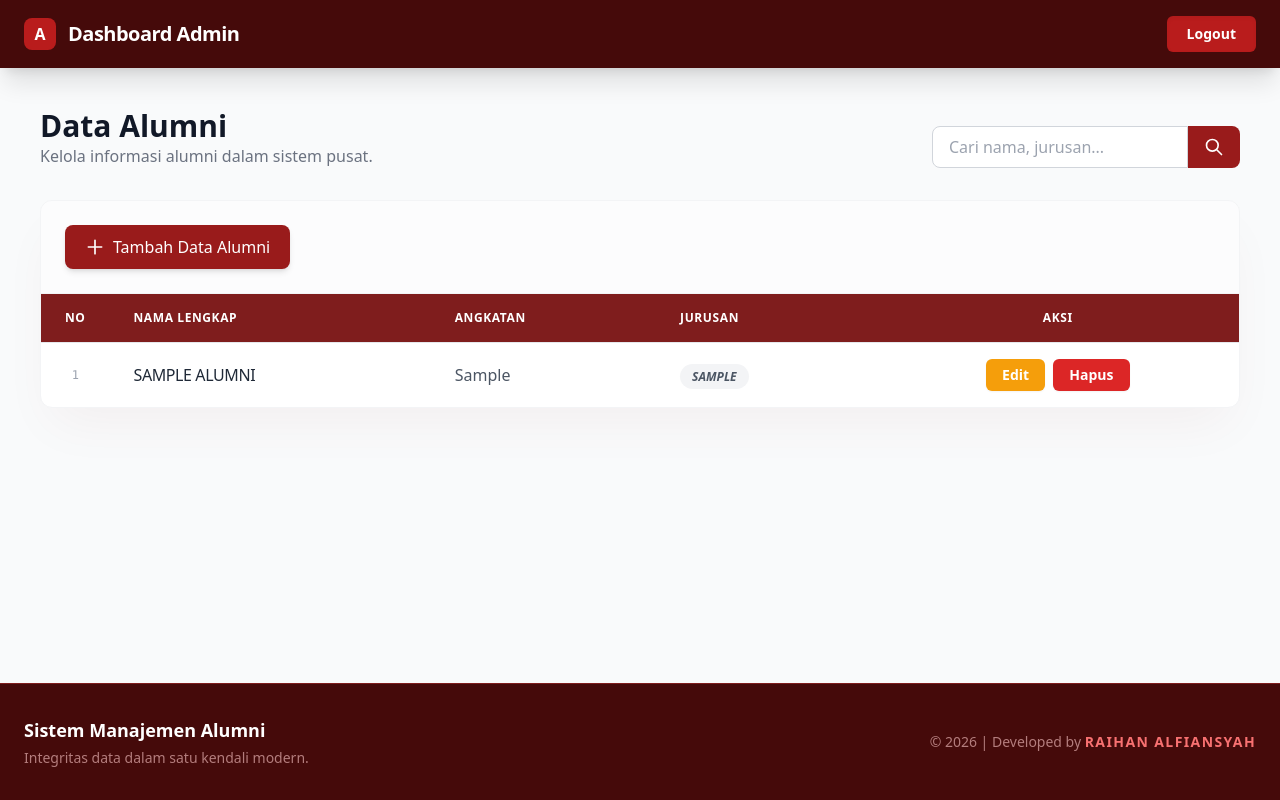
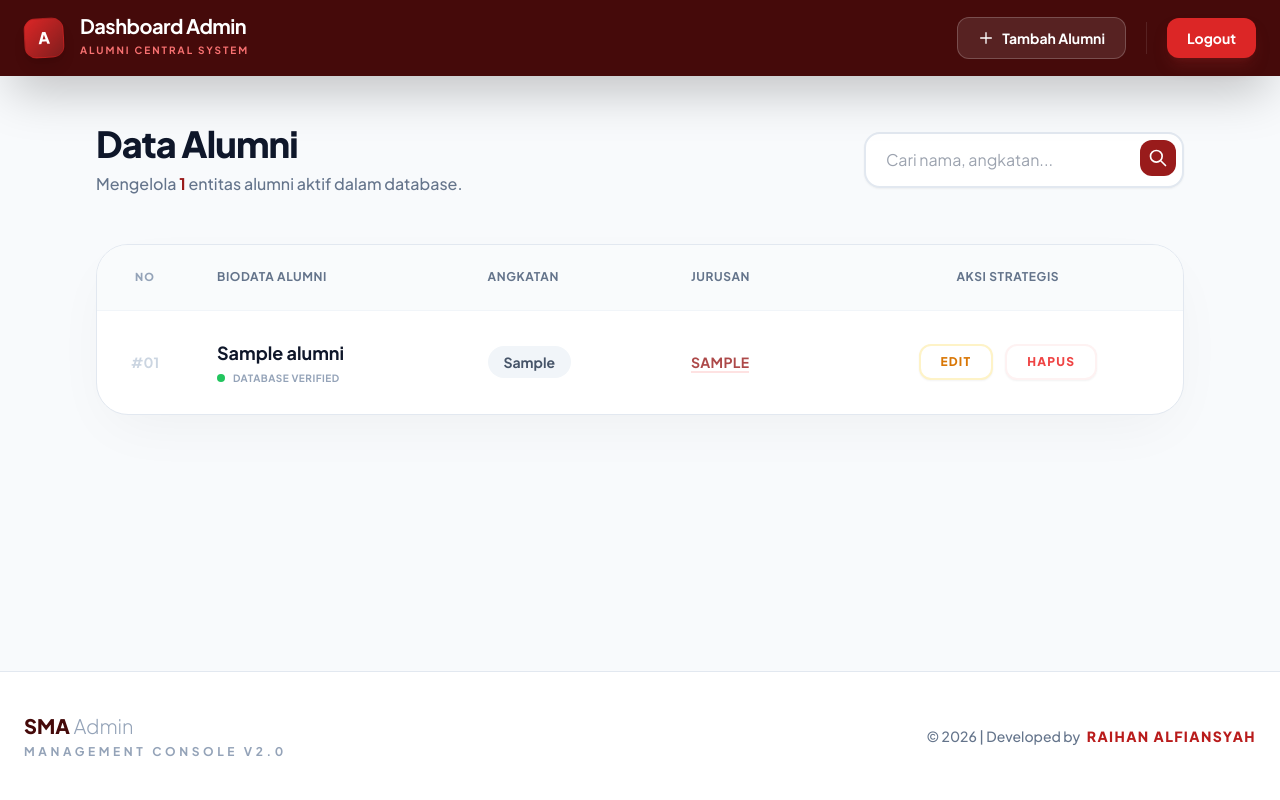
Before and after one commit to Raihanal123/CRUD_Level_4, a PHP site: page /dashboard_admin.php in a window 1280 px wide. Run offline with PHP 8.4, Linux system fonts and the light colour scheme; the visitor is signed in with stand-in values (Sample User, id 1); tables that the repository leaves empty or names only in its code hold one stand-in row (values such as "Sample post"); some libraries are stand-ins or nearby versions.

Commit message:
"Update desain dashboard alumni"

```diff
--- a/dashboard_admin.php
+++ b/dashboard_admin.php
@@ -12,11 +12,9 @@ if ($_SESSION['role'] != 'admin' && $_SESSION['role'] != 'superadmin') {
     exit;
 }
 
-// Fitur Search Logika
 $keyword = "";
 if (isset($_POST['search'])) {
-    $keyword = $_POST['keyword'];
-    // Mencari berdasarkan nama, angkatan, atau jurusan
+    $keyword = mysqli_real_escape_string($koneksi, $_POST['keyword']);
     $query = "SELECT * FROM alumni WHERE
               nama LIKE '%$keyword%' OR
               angkatan LIKE '%$keyword%' OR
@@ -30,95 +28,116 @@ $data = mysqli_query($koneksi, $query);
 
 <!DOCTYPE html>
 <html lang="id">
-
 <head>
     <meta charset="UTF-8">
+    <meta name="viewport" content="width=device-width, initial-scale=1.0">
     <title>Dashboard Admin | Alumni</title>
     <script src="https://cdn.tailwindcss.com"></script>
+    <link href="https://fonts.googleapis.com/css2?family=Plus+Jakarta+Sans:wght@300;400;500;600;700;800&display=swap" rel="stylesheet">
     <style>
+        body { font-family: 'Plus Jakarta Sans', sans-serif; }
         ::-webkit-scrollbar { width: 8px; }
-        ::-webkit-scrollbar-track { background: #1a1a1a; }
-        ::-webkit-scrollbar-thumb { background: #7f1d1d; border-radius: 4px; }
+        ::-webkit-scrollbar-track { background: #f1f1f1; }
+        ::-webkit-scrollbar-thumb { background: #7f1d1d; border-radius: 10px; }
         ::-webkit-scrollbar-thumb:hover { background: #991b1b; }
+        .glass-card { background: rgba(255, 255, 255, 0.9); backdrop-filter: blur(10px); }
     </style>
 </head>
 
-<body class="bg-gray-50 flex flex-col min-h-screen font-sans">
+<body class="bg-[#f8fafc] flex flex-col min-h-screen text-slate-800">
 
-    <nav class="bg-red-950 text-white shadow-xl">
+    <nav class="bg-red-950 text-white shadow-2xl sticky top-0 z-50">
         <div class="max-w-7xl mx-auto px-6 py-4 flex justify-between items-center">
-            <div class="flex items-center space-x-3">
-                <div class="w-8 h-8 bg-red-700 rounded-lg flex items-center justify-center font-bold">A</div>
-                <h1 class="text-xl font-bold tracking-tight">Dashboard Admin</h1>
+            <div class="flex items-center space-x-4">
+                <div class="w-10 h-10 bg-gradient-to-br from-red-600 to-red-900 rounded-xl flex items-center justify-center font-black shadow-lg transform -rotate-3 border border-red-700/50">A</div>
+                <div>
+                    <h1 class="text-xl font-bold tracking-tight leading-none">Dashboard Admin</h1>
+                    <span class="text-[10px] text-red-400 uppercase tracking-[0.2em] font-bold">Alumni Central System</span>
                 </div>
-            <a href="logout.php"
-               class="bg-red-700 hover:bg-red-600 transition-colors px-5 py-2 rounded-md text-sm font-semibold shadow-inner">
+            </div>
+
+            <div class="flex items-center gap-3">
+                <a href="tambah.php" class="hidden md:flex items-center bg-white/10 hover:bg-white/20 border border-white/20 px-5 py-2.5 rounded-xl text-sm font-bold transition-all hover:scale-105 active:scale-95 group">
+                    <svg class="w-4 h-4 mr-2 group-hover:rotate-90 transition-transform" fill="none" stroke="currentColor" viewBox="0 0 24 24"><path stroke-linecap="round" stroke-linejoin="round" stroke-width="2" d="M12 4v16m8-8H4"></path></svg>
+                    Tambah Alumni
+                </a>
+                <div class="h-8 w-px bg-white/10 mx-2 hidden md:block"></div>
+                <a href="logout.php" class="bg-red-600 hover:bg-red-500 transition-all px-5 py-2.5 rounded-xl text-sm font-bold shadow-lg shadow-red-900/40">
                     Logout
                 </a>
             </div>
+        </div>
     </nav>
 
-    <main class="flex-grow p-6 md:p-10">
+    <main class="flex-grow p-6 md:p-12 lg:px-24">
         <div class="max-w-7xl mx-auto">
 
-            <div class="mb-8 flex flex-col md:flex-row md:items-end justify-between gap-4">
+            <div class="mb-12 flex flex-col lg:flex-row lg:items-center justify-between gap-8">
                 <div>
-                    <h2 class="text-3xl font-extrabold text-gray-900">Data Alumni</h2>
-                    <p class="text-gray-500">Kelola informasi alumni dalam sistem pusat.</p>
+                    <h2 class="text-4xl font-extrabold text-slate-900 tracking-tight">Data Alumni</h2>
+                    <p class="text-slate-500 mt-2 font-medium">Mengelola <span class="text-red-800 font-bold"><?= mysqli_num_rows($data) ?></span> entitas alumni aktif dalam database.</p>
                 </div>
 
-                <form action="" method="POST" class="flex w-full md:w-auto">
-                    <input type="text" name="keyword" value="<?= $keyword ?>" placeholder="Cari nama, jurusan..."
-                           class="w-full md:w-64 px-4 py-2 rounded-l-lg border border-gray-300 focus:outline-none focus:ring-2 focus:ring-red-800 focus:border-transparent">
-                    <button type="submit" name="search" class="bg-red-800 text-white px-4 py-2 rounded-r-lg hover:bg-red-900 transition-colors">
+                <form action="" method="POST" class="flex w-full lg:w-auto items-center">
+                    <div class="relative w-full lg:w-80 group">
+                        <input type="text" name="keyword" value="<?= $keyword ?>" placeholder="Cari nama, angkatan..."
+                               class="w-full pl-5 pr-12 py-3.5 rounded-2xl border-2 border-slate-200 bg-white focus:outline-none focus:border-red-800 focus:ring-4 focus:ring-red-50 transition-all shadow-sm">
+                        <button type="submit" name="search" class="absolute right-2 top-2 bg-red-800 text-white p-2 rounded-xl hover:bg-red-900 transition-all active:scale-90">
                             <svg class="w-5 h-5" fill="none" stroke="currentColor" viewBox="0 0 24 24"><path stroke-linecap="round" stroke-linejoin="round" stroke-width="2" d="M21 21l-6-6m2-5a7 7 0 11-14 0 7 7 0 0114 0z"></path></svg>
                         </button>
+                    </div>
                     <?php if($keyword != ""): ?>
-                        <a href="dashboard_admin.php" class="ml-2 text-red-700 self-center hover:underline text-sm font-bold">Reset</a>
+                        <a href="dashboard_admin.php" class="ml-4 p-3.5 bg-slate-200 hover:bg-red-100 hover:text-red-700 rounded-2xl transition-all text-slate-500" title="Reset Pencarian">
+                            <svg class="w-6 h-6" fill="none" stroke="currentColor" viewBox="0 0 24 24"><path stroke-linecap="round" stroke-linejoin="round" stroke-width="2" d="M6 18L18 6M6 6l12 12"></path></svg>
+                        </a>
                     <?php endif; ?>
                 </form>
             </div>
 
-            <div class="bg-white shadow-2xl shadow-red-900/5 rounded-xl overflow-hidden border border-gray-100">
-
-                <div class="p-6 border-b border-gray-100 bg-gray-50/50">
-                    <a href="tambah.php"
-                        class="bg-red-800 text-white px-5 py-2.5 rounded-lg hover:bg-red-900 transition-all transform hover:-translate-y-0.5 shadow-md inline-flex items-center font-medium">
-                        <svg class="w-5 h-5 mr-2" fill="none" stroke="currentColor" viewBox="0 0 24 24"><path stroke-linecap="round" stroke-linejoin="round" stroke-width="2" d="M12 4v16m8-8H4"></path></svg>
-                        Tambah Data Alumni
-                    </a>
-                </div>
-
+            <div class="bg-white rounded-[2rem] overflow-hidden border border-slate-200 shadow-[0_20px_60px_-15px_rgba(0,0,0,0.05)]">
                 <div class="overflow-x-auto">
-                    <table class="min-w-full divide-y divide-gray-200">
-                        <thead class="bg-red-900 text-white text-left uppercase text-xs tracking-wider font-semibold">
-                            <tr>
-                                <th class="py-4 px-6 text-center w-16">No</th>
-                                <th class="py-4 px-6">Nama Lengkap</th>
-                                <th class="py-4 px-6">Angkatan</th>
-                                <th class="py-4 px-6">Jurusan</th>
-                                <th class="py-4 px-6 text-center">Aksi</th>
+                    <table class="min-w-full">
+                        <thead>
+                            <tr class="bg-slate-50/80 border-b border-slate-100">
+                                <th class="py-6 px-8 text-center text-[11px] font-black text-slate-400 uppercase tracking-widest w-24">No</th>
+                                <th class="py-6 px-6 text-left text-xs font-bold text-slate-500 uppercase tracking-wider">Biodata Alumni</th>
+                                <th class="py-6 px-6 text-left text-xs font-bold text-slate-500 uppercase tracking-wider">Angkatan</th>
+                                <th class="py-6 px-6 text-left text-xs font-bold text-slate-500 uppercase tracking-wider">Jurusan</th>
+                                <th class="py-6 px-6 text-center text-xs font-bold text-slate-500 uppercase tracking-wider">Aksi Strategis</th>
                             </tr>
                         </thead>
 
-                        <tbody class="divide-y divide-gray-100">
+                        <tbody class="divide-y divide-slate-50">
                             <?php
                             $no = 1;
                             while ($row = mysqli_fetch_assoc($data)) {
                             ?>
-                            <tr class="hover:bg-red-50/50 transition-colors">
-                                <td class="py-4 px-6 text-center text-gray-400 font-mono text-xs"><?= $no++; ?></td>
-                                <td class="py-4 px-6 font-medium text-gray-800 uppercase tracking-tight"><?= $row['nama']; ?></td>
-                                <td class="py-4 px-6 text-gray-600"><?= $row['angkatan']; ?></td>
-                                <td class="py-4 px-6 text-gray-600">
-                                    <span class="px-3 py-1 bg-gray-100 rounded-full text-xs font-semibold uppercase italic"><?= $row['jurusan']; ?></span>
+                            <tr class="group hover:bg-red-50/40 transition-all">
+                                <td class="py-7 px-8 text-center">
+                                    <span class="text-sm font-bold text-slate-300 group-hover:text-red-700 transition-colors">#<?= str_pad($no++, 2, '0', STR_PAD_LEFT); ?></span>
                                 </td>
-                                <td class="py-4 px-6 text-center space-x-1">
+                                <td class="py-7 px-6">
+                                    <div class="font-bold text-slate-900 text-lg group-hover:text-red-900 transition-colors"><?= $row['nama']; ?></div>
+                                    <div class="flex items-center text-[10px] text-slate-400 font-bold uppercase tracking-wider mt-1">
+                                        <span class="w-2 h-2 bg-green-500 rounded-full mr-2"></span> Database Verified
+                                    </div>
+                                </td>
+                                <td class="py-7 px-6">
+                                    <div class="px-4 py-1.5 bg-slate-100 rounded-full text-sm font-bold text-slate-600 inline-block">
+                                        <?= $row['angkatan']; ?>
+                                    </div>
+                                </td>
+                                <td class="py-7 px-6">
+                                    <span class="text-sm font-bold text-red-800/80 uppercase tracking-wide border-b-2 border-red-100"><?= $row['jurusan']; ?></span>
+                                </td>
+                                <td class="py-7 px-6">
+                                    <div class="flex items-center justify-center gap-3">
                                         <a href="edit.php?id=<?= $row['id_alumni']; ?>"
-                                        class="inline-block bg-amber-500 px-4 py-1.5 rounded-md hover:bg-amber-600 text-white text-sm font-bold shadow-sm transition-all">Edit</a>
+                                            class="bg-white border-2 border-amber-100 text-amber-600 px-5 py-2 rounded-xl hover:bg-amber-500 hover:text-white hover:border-amber-500 transition-all text-xs font-black uppercase tracking-widest shadow-sm">Edit</a>
                                         <a href="delete.php?id=<?= $row['id_alumni']; ?>"
-                                        onclick="return confirm('Apakah Anda yakin ingin menghapus data ini?')"
-                                        class="inline-block bg-red-600 px-4 py-1.5 rounded-md hover:bg-red-700 text-white text-sm font-bold shadow-sm transition-all">Hapus</a>
+                                            onclick="return confirm('Hapus data alumni ini? Tindakan ini tidak dapat dibatalkan.')"
+                                            class="bg-white border-2 border-red-50 text-red-500 px-5 py-2 rounded-xl hover:bg-red-600 hover:text-white hover:border-red-600 transition-all text-xs font-black uppercase tracking-widest shadow-sm">Hapus</a>
+                                    </div>
                                 </td>
                             </tr>
                             <?php } ?>
@@ -127,29 +146,25 @@ $data = mysqli_query($koneksi, $query);
                 </div>
 
                 <?php if (mysqli_num_rows($data) == 0) : ?>
-                <div class="p-10 text-center text-gray-400 italic text-sm">
-                    <?php if($keyword != ""): ?>
-                        Data dengan kata kunci "<b class="text-red-800"><?= $keyword ?></b>" tidak ditemukan.
-                    <?php else: ?>
-                        Belum ada data alumni yang tersimpan.
-                    <?php endif; ?>
+                <div class="py-20 text-center">
+                    <div class="inline-flex items-center justify-center w-20 h-20 bg-slate-50 rounded-full mb-4">
+                        <svg class="w-10 h-10 text-slate-300" fill="none" stroke="currentColor" viewBox="0 0 24 24"><path stroke-linecap="round" stroke-linejoin="round" stroke-width="1.5" d="M21 21l-6-6m2-5a7 7 0 11-14 0 7 7 0 0114 0z"></path></svg>
+                    </div>
+                    <p class="text-slate-400 font-medium">Tidak ada data alumni yang cocok dengan kriteria pencarian.</p>
                 </div>
                 <?php endif; ?>
-
             </div>
         </div>
     </main>
 
-    <footer class="bg-red-950 text-red-200/60 border-t border-red-900">
-        <div class="max-w-7xl mx-auto px-6 py-8">
-            <div class="flex flex-col md:flex-row justify-between items-center space-y-4 md:space-y-0 text-center md:text-left">
-                <div>
-                    <h3 class="text-white font-bold text-lg mb-1">Sistem Manajemen Alumni</h3>
-                    <p class="text-sm">Integritas data dalam satu kendali modern.</p>
+    <footer class="bg-white border-t border-slate-200 py-10 mt-12">
+        <div class="max-w-7xl mx-auto px-6 flex flex-col md:flex-row justify-between items-center gap-6">
+            <div class="text-center md:text-left">
+                <h3 class="text-red-950 font-black text-xl">SMA <span class="text-slate-400 font-light">Admin</span></h3>
+                <p class="text-slate-400 text-xs font-bold uppercase tracking-[0.3em] mt-1">Management Console v2.0</p>
             </div>
-                <div class="text-sm">
-                    <p>© 2026 | Developed by <span class="text-red-400 font-bold tracking-widest uppercase">Raihan Alfiansyah</span></p>
-                </div>
+            <div class="text-slate-500 text-sm font-medium">
+                © 2026 | Developed by <span class="text-red-700 font-extrabold tracking-widest uppercase ml-1">Raihan Alfiansyah</span>
             </div>
         </div>
     </footer>
```
Lines whose indentation alone changed are shown as unchanged.
